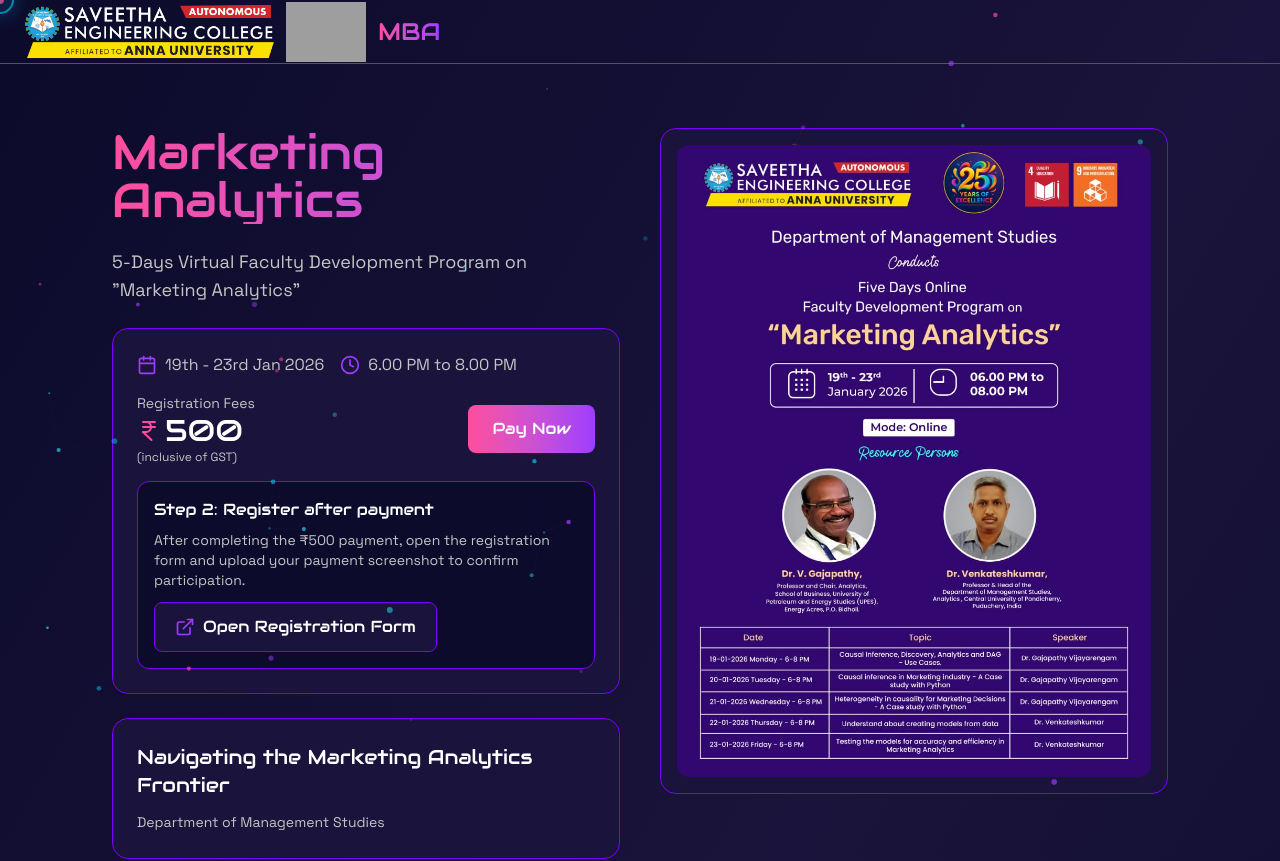
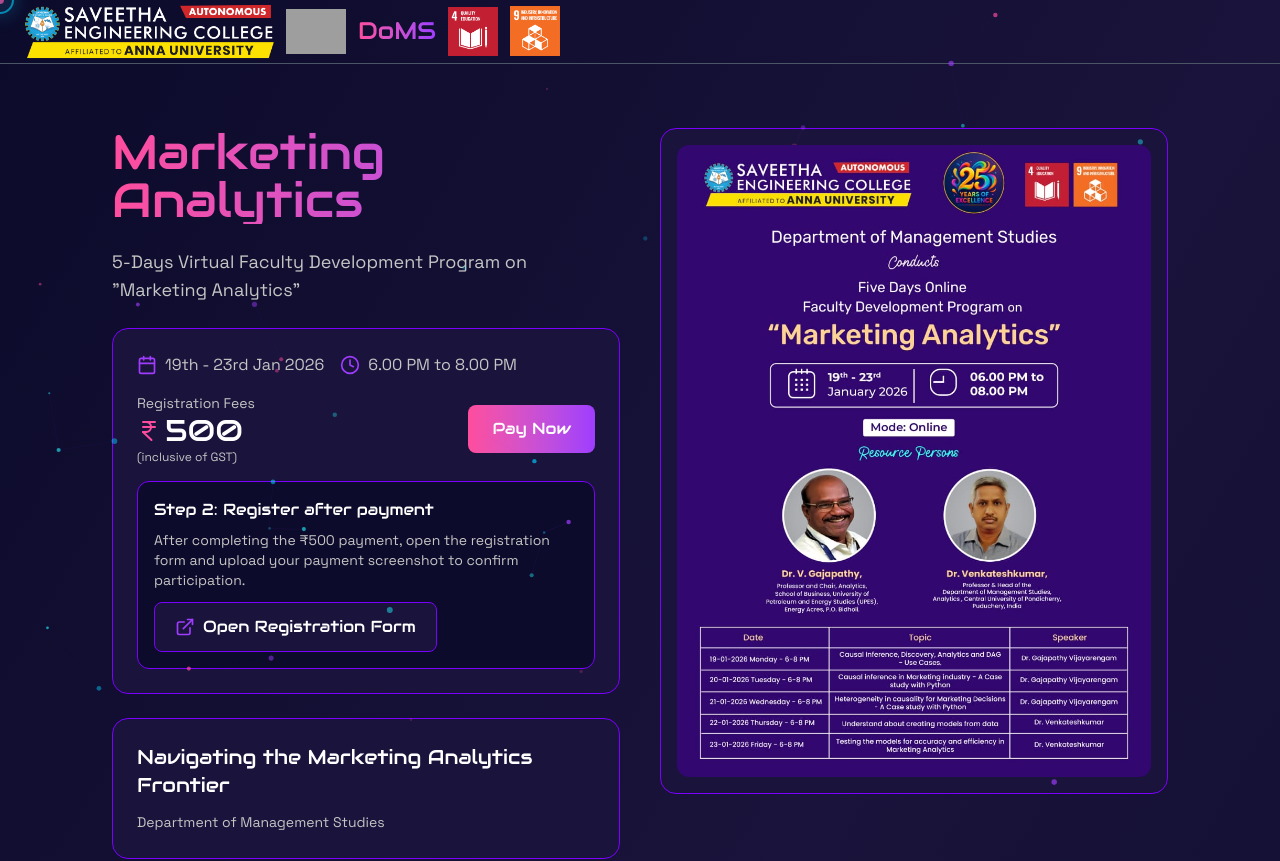
Before and after one commit to Mr-Anas1/drestein, a Next.js app: page /mba in a window 1280 px wide. Shown: the top 861 px of the page. Built offline with nearby package versions, Linux system fonts and the light colour scheme; no server answers; grey boxes are pictures that could not be loaded.

Commit message:
MBA Workshop, added sdg goals

```diff
--- a/src/components/MbaHeader.jsx
+++ b/src/components/MbaHeader.jsx
@@ -8,17 +8,17 @@
     return (
         <div className="flex justify-between items-center px-4 md:px-6 h-16 border-b border-gray-600">
 
-            <div className="flex items-center gap-3">
+            <div className="flex items-center gap-1 sm:gap-2 md:gap-3">
                 <button
                     type="button"
                     onClick={() => router.push("/mba")}
-                    className="w-[160px] sm:w-[180px] md:w-[200px] lg:w-[250px]"
+                    className="w-[120px] sm:w-[180px] md:w-[200px] lg:w-[250px]"
                     aria-label="Go to MBA page"
                 >
                     <img src="/logo.png" alt="saveetha-logo" loading="lazy" decoding="async" />
                 </button>
 
-                <div className="w-[40px] sm:w-[50px] md:w-[60px] lg:w-[80px] flex-shrink-0">
+                <div className="w-[40px] sm:w-[50px] md:w-[60px] flex-shrink-0">
                     <img
                         src="/excellence.png"
                         alt="excellence-logo"
@@ -33,8 +33,30 @@
                     onClick={() => router.push("/mba")}
                     className="font-audiowide text-xl md:text-2xl bg-gradient-to-r from-primary to-secondary bg-clip-text text-transparent"
                 >
-                    MBA
+                    DoMS
                 </button>
+
+                <div className="w-[40px] sm:w-[50px]   flex-shrink-0">
+                    <img
+                        src="/mba/sdg-04.png"
+                        alt="sdg-logo"
+                        className="w-full h-auto object-contain"
+                        loading="lazy"
+                        decoding="async"
+                    />
+                </div>
+
+
+                <div className="w-[40px] sm:w-[50px]   flex-shrink-0">
+                    <img
+                        src="/mba/sdg-09.png"
+                        alt="sdg-09-logo"
+                        className="w-full h-auto object-contain"
+                        loading="lazy"
+                        decoding="async"
+                    />
+                </div>
+
             </div>
 
             <div className="flex items-center gap-3" />
```
Also changed, not shown: public/mba/sdg-04.png (added), public/mba/sdg-09.png (added).
